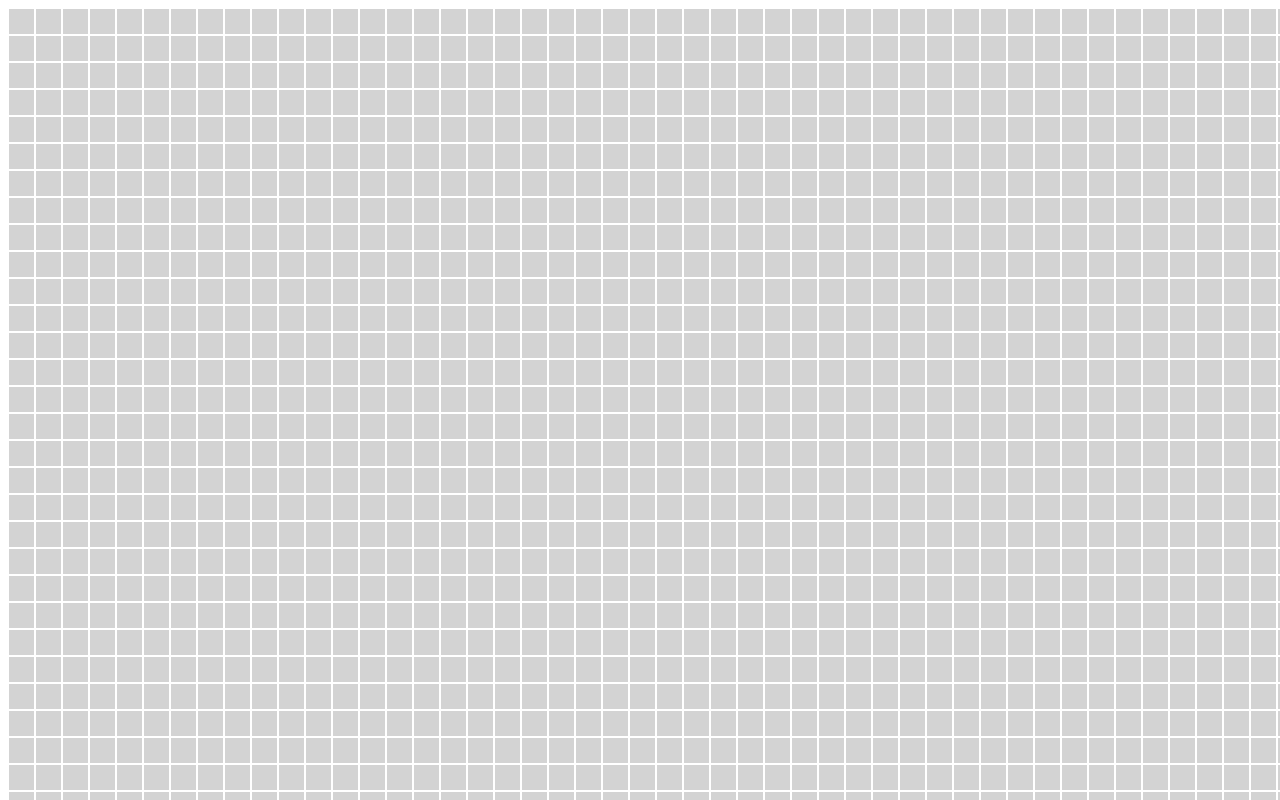
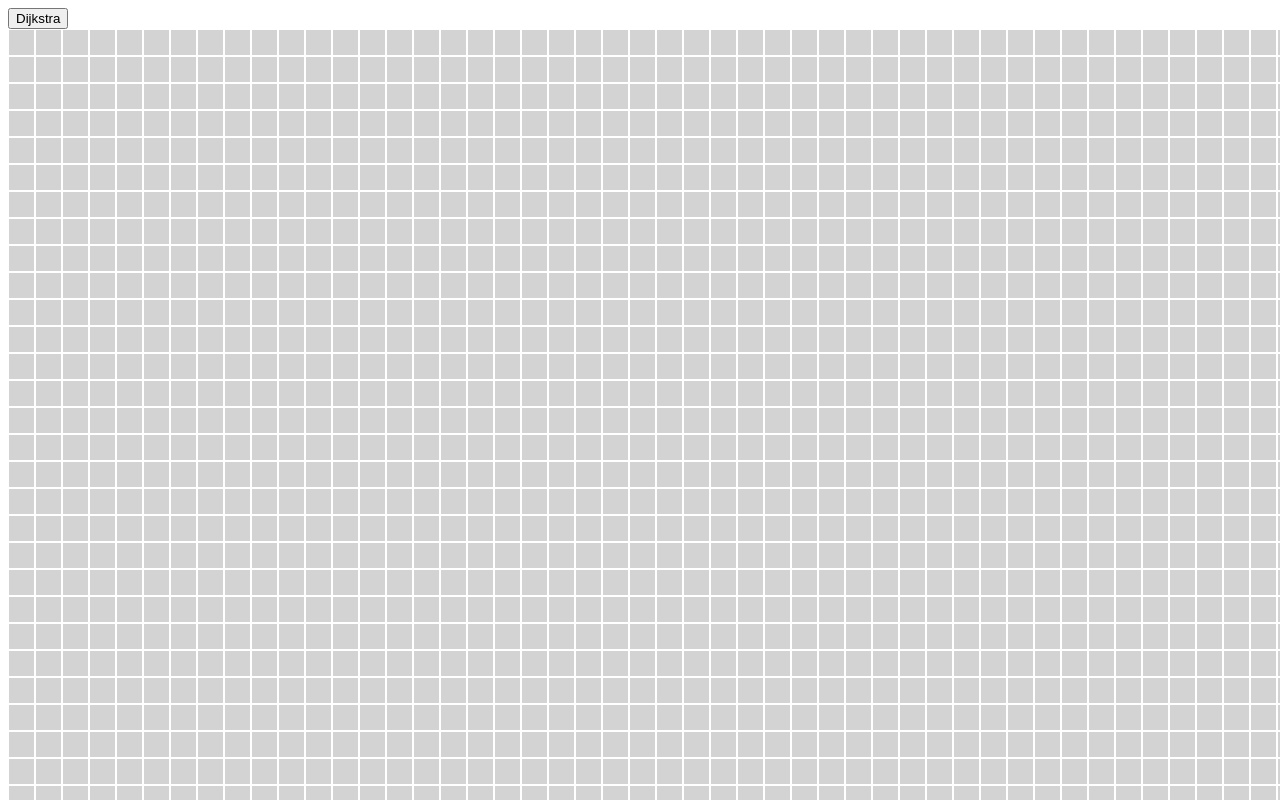
Before and after one commit to otson/Pathfinding-Algorithm-Visualizer, an Angular app in the folder frontend/searchalgorithmvisualizer/: page / in a window 1280 px wide. Shown: the top 800 px of the page. Built offline with nearby package versions, Linux system fonts and the light colour scheme.

Commit message:
add row and column values for cells, move cell data to service

```diff
--- a/frontend/searchalgorithmvisualizer/src/app/app.component.html
+++ b/frontend/searchalgorithmvisualizer/src/app/app.component.html
@@ -1,8 +1,9 @@
 <div (mousedown)="startPainting()" (mouseup)="stopPainting()">
+  <app-topbar></app-topbar>
   <table cellspacing=0 border=0 align="center">
-    <tr *ngFor="let item of [].constructor(35)">
-      <td *ngFor="let item of [].constructor(55)">
-        <app-cell></app-cell>
+    <tr *ngFor="let row of getMap()">
+      <td *ngFor="let cell of row">
+        <app-cell [column]="cell.column" [row]="cell.row"></app-cell>
       </td>
     </tr>
   </table>
--- a/frontend/searchalgorithmvisualizer/src/app/app.component.ts
+++ b/frontend/searchalgorithmvisualizer/src/app/app.component.ts
@@ -1,5 +1,6 @@
 import { Component } from '@angular/core';
 import {AppService} from "./app.service";
+import {PathfinderService} from "./pathfinder.service";
 
 @Component({
   selector: 'app-root',
@@ -8,7 +9,11 @@ import {AppService} from "./app.service";
 })
 export class AppComponent {
 
-  constructor(private appService: AppService) {
+  constructor(private appService: AppService, private pathfinderService: PathfinderService) {
+  }
+
+  public getMap(){
+    return this.pathfinderService.getMap();
   }
 
   stopPainting() {
--- a/frontend/searchalgorithmvisualizer/src/app/app.module.ts
+++ b/frontend/searchalgorithmvisualizer/src/app/app.module.ts
@@ -3,11 +3,13 @@ import { BrowserModule } from '@angular/platform-browser';
 
 import { AppComponent } from './app.component';
 import { CellComponent } from './cell/cell.component';
+import { TopbarComponent } from './topbar/topbar.component';
 
 @NgModule({
   declarations: [
     AppComponent,
-    CellComponent
+    CellComponent,
+    TopbarComponent
   ],
   imports: [
     BrowserModule
--- a/frontend/searchalgorithmvisualizer/src/app/cell/cell.component.html
+++ b/frontend/searchalgorithmvisualizer/src/app/cell/cell.component.html
@@ -1 +1,2 @@
-<div (mousedown)="isWall =! isWall" (mouseover)="mouseEnter()" [ngClass]="isWall ? 'wall' : 'normal'">x</div>
+<div (mousedown)="isWall =! isWall" (mouseover)="mouseEnter()" [ngClass]="isWall ? 'wall' : 'normal'"
+[id]="getId()">x</div>
--- a/frontend/searchalgorithmvisualizer/src/app/cell/cell.component.ts
+++ b/frontend/searchalgorithmvisualizer/src/app/cell/cell.component.ts
@@ -1,4 +1,4 @@
-import { Component, OnInit } from '@angular/core';
+import {Component, Input, OnInit} from '@angular/core';
 import {AppService} from "../app.service";
 
 @Component({
@@ -7,7 +7,9 @@ import {AppService} from "../app.service";
   styleUrls: ['./cell.component.css']
 })
 export class CellComponent implements OnInit {
-  isWall: boolean = false;
+  public isWall: boolean = false;
+  @Input() public row: number = 0;
+  @Input() public column: number = 0;
 
   constructor(private appService: AppService) { }
 
@@ -19,4 +21,8 @@ export class CellComponent implements OnInit {
       this.isWall = !this.isWall;
     }
   }
+
+  getId() {
+    return this.row + "-" +this.column;
+  }
 }
--- a/frontend/searchalgorithmvisualizer/src/app/pathfinder.service.ts
+++ b/frontend/searchalgorithmvisualizer/src/app/pathfinder.service.ts
@@ -6,7 +6,23 @@ import {Cell} from "./shared/cell.model";
 })
 export class PathfinderService {
 
-  constructor() { }
+  private rows: number = 35;
+  private columns: number = 55;
+  private map: Cell[][] = [];
+
+  constructor() {
+    for(let row = 0; row < this.rows; row++){
+      let currRow = [];
+      for(let column = 0; column < this.columns; column++){
+        currRow.push(new Cell(column, row));
+      }
+      this.map.push(currRow);
+    }
+  }
+
+  public getMap(){
+    return this.map;
+  }
 
   /**
    * Takes as an input a 2D grid of cells for which a path is to be found.
--- a/frontend/searchalgorithmvisualizer/src/app/shared/cell.model.ts
+++ b/frontend/searchalgorithmvisualizer/src/app/shared/cell.model.ts
@@ -1,3 +1,3 @@
 export class Cell{
-  constructor(public x: number, public y: number){};
+  constructor(public column: number, public row: number){};
 }
--- /dev/null
+++ b/frontend/searchalgorithmvisualizer/src/app/topbar/topbar.component.html
@@ -0,0 +1,3 @@
+<div>
+  <button (click)="solveDijkstra()">Dijkstra</button>
+</div>
--- /dev/null
+++ b/frontend/searchalgorithmvisualizer/src/app/topbar/topbar.component.ts
@@ -0,0 +1,19 @@
+import { Component, OnInit } from '@angular/core';
+import {PathfinderService} from "../pathfinder.service";
+
+@Component({
+  selector: 'app-topbar',
+  templateUrl: './topbar.component.html',
+  styleUrls: ['./topbar.component.css']
+})
+export class TopbarComponent implements OnInit {
+
+  constructor(private pathfinderService: PathfinderService) { }
+
+  ngOnInit(): void {
+  }
+
+  solveDijkstra() {
+    this.pathfinderService.solveDijkstra([]);
+  }
+}
```
Also changed, not shown: frontend/searchalgorithmvisualizer/src/app/topbar/topbar.component.css (added), 1 other file (tests, documents, lock files or other folders).
